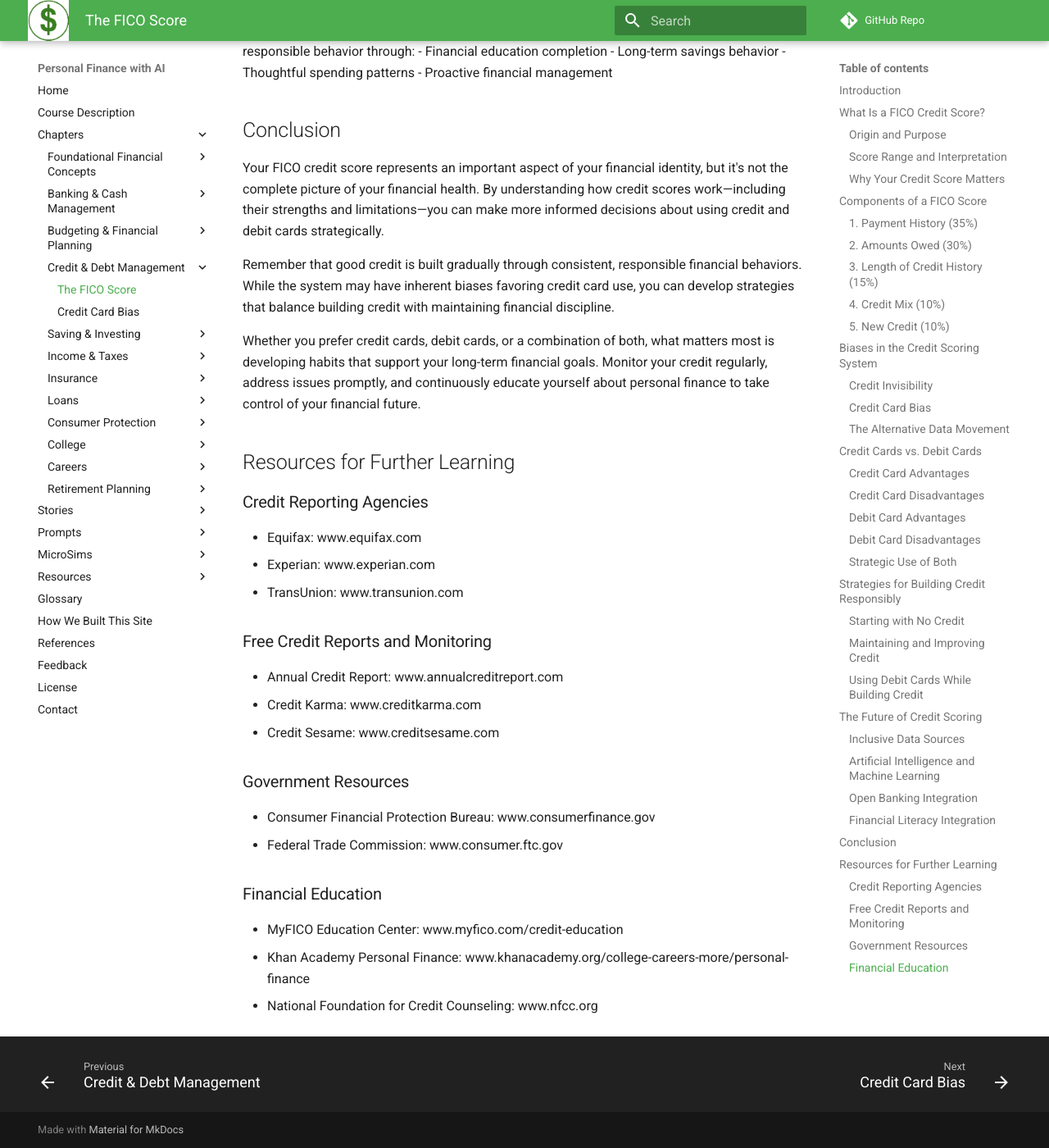
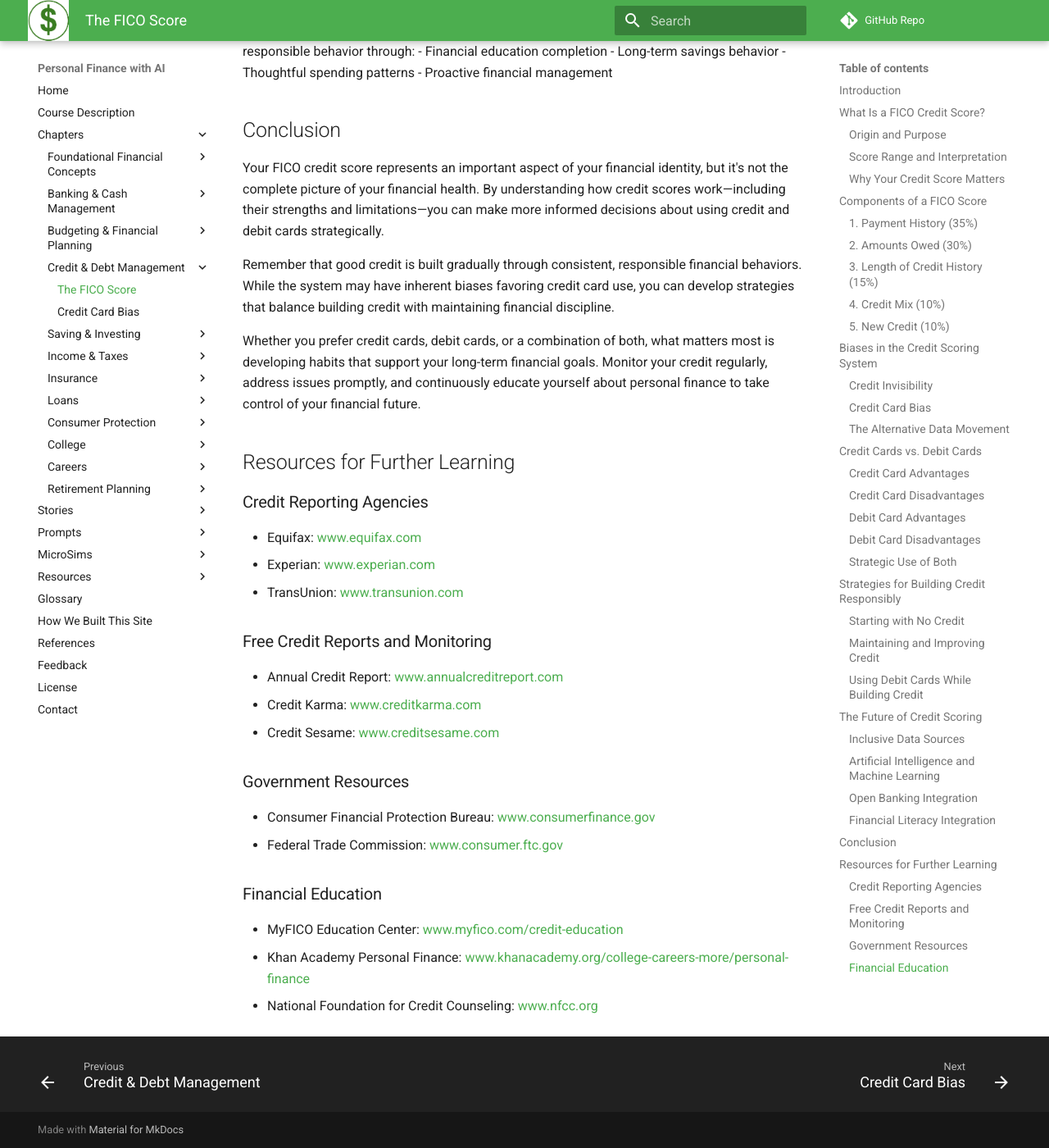
Before and after one commit to dmccreary/finance-for-life, an MkDocs documentation site: the page built from docs/chapters/04-credit-and-debt-management/fico-score.md, in a window 1280 px wide and 1400 px high, scrolled down 10353 px. Shown: the whole window at 82% size. Built offline with MkDocs 1.6.1 and Material for MkDocs 9.7.7, drawn with Linux system fonts in a browser that asks for light colours; nearby versions of some CDN libraries; comment, search, counter and statistics services are not loaded; some of the changed lines change nothing that is shown.

Commit message:
updating content

```diff
--- a/docs/chapters/04-credit-and-debt-management/fico-score.md
+++ b/docs/chapters/04-credit-and-debt-management/fico-score.md
@@ -340,20 +340,20 @@ Whether you prefer credit cards, debit cards, or a combination of both, what mat
 ## Resources for Further Learning
 
 ### Credit Reporting Agencies
-- Equifax: www.equifax.com
-- Experian: www.experian.com
-- TransUnion: www.transunion.com
+- Equifax: [www.equifax.com](http://www.equifax.com)
+- Experian: [www.experian.com](http:www.experian.com)
+- TransUnion: [www.transunion.com](http://www.transunion.com)
 
 ### Free Credit Reports and Monitoring
-- Annual Credit Report: www.annualcreditreport.com
-- Credit Karma: www.creditkarma.com
-- Credit Sesame: www.creditsesame.com
+- Annual Credit Report: [www.annualcreditreport.com](http://www.annualcreditreport.com)
+- Credit Karma: [www.creditkarma.com](http://www.creditkarma.com)
+- Credit Sesame: [www.creditsesame.com](http://www.creditsesame.com)
 
 ### Government Resources
-- Consumer Financial Protection Bureau: www.consumerfinance.gov
-- Federal Trade Commission: www.consumer.ftc.gov
+- Consumer Financial Protection Bureau: [www.consumerfinance.gov](http://www.consumerfinance.gov)
+- Federal Trade Commission: [www.consumer.ftc.gov](http://www.consumer.ftc.gov)
 
 ### Financial Education
-- MyFICO Education Center: www.myfico.com/credit-education
-- Khan Academy Personal Finance: www.khanacademy.org/college-careers-more/personal-finance
-- National Foundation for Credit Counseling: www.nfcc.org
+- MyFICO Education Center: [www.myfico.com/credit-education](http://www.myfico.com/credit-education)
+- Khan Academy Personal Finance: [www.khanacademy.org/college-careers-more/personal-finance](http://www.khanacademy.org/college-careers-more/personal-finance)
+- National Foundation for Credit Counseling: [www.nfcc.org](http://www.nfcc.org)
```
